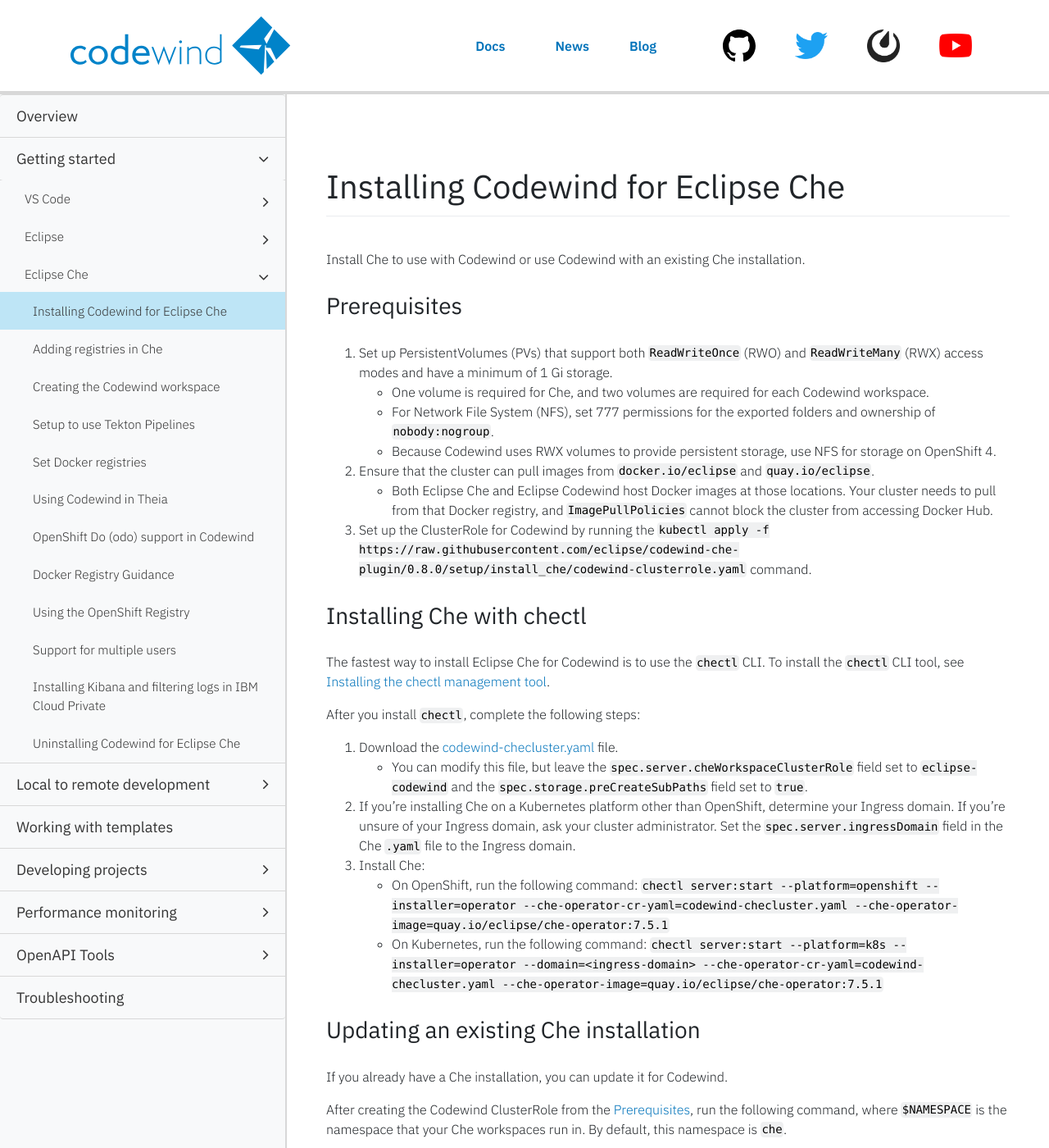
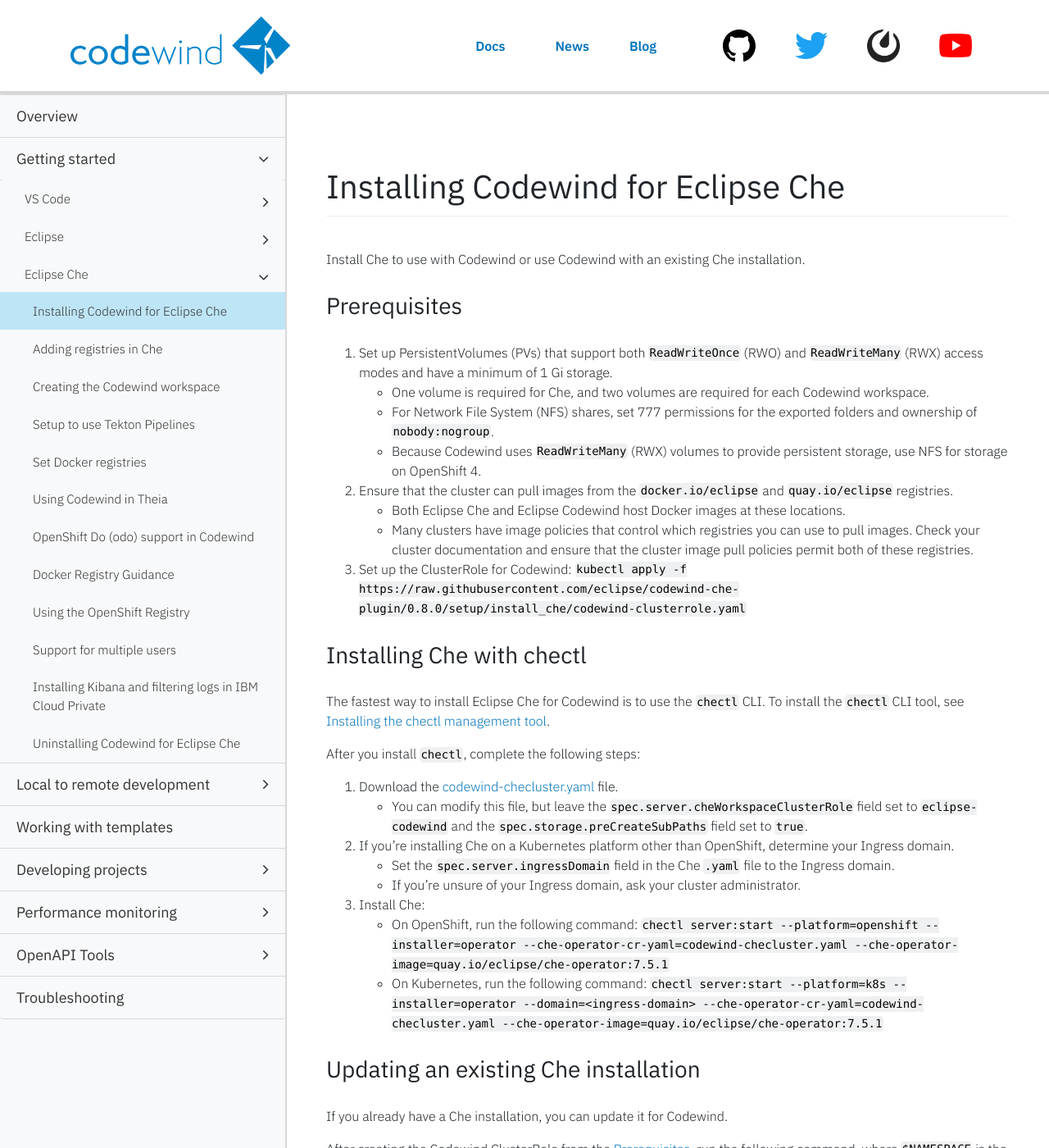
Before and after one commit to eclipse-archived/codewind-docs, a Jekyll site: the page built from docs/_documentations/mdt-che-installinfo.md, in a window 1280 px wide and 1400 px high. Shown: the whole window at 82% size. Built offline with Jekyll 4.4.1, drawn with Linux system fonts in a browser that asks for light colours; nearby versions of some CDN libraries; comment, search, counter and statistics services are not loaded.

Commit message:
Editing according to feedback
Signed-off-by: Sarah Ishida <sishida@us.ibm.com>

```diff
--- a/docs/_documentations/mdt-che-installinfo.md
+++ b/docs/_documentations/mdt-che-installinfo.md
@@ -14,11 +14,13 @@ Install Che to use with Codewind or use Codewind with an existing Che installati
 ### Prerequisites
 1. Set up PersistentVolumes (PVs) that support both `ReadWriteOnce` (RWO) and `ReadWriteMany` (RWX) access modes and have a minimum of 1 Gi storage.
    - One volume is required for Che, and two volumes are required for each Codewind workspace.
-   - For Network File System (NFS), set 777 permissions for the exported folders and ownership of `nobody:nogroup`.
-   - Because Codewind uses RWX volumes to provide persistent storage, use NFS for storage on OpenShift 4.
-2. Ensure that the cluster can pull images from `docker.io/eclipse` and `quay.io/eclipse`.
-   - Both Eclipse Che and Eclipse Codewind host Docker images at those locations. Your cluster needs to pull from that Docker registry, and `ImagePullPolicies` cannot block the cluster from accessing Docker Hub.
-3. Set up the ClusterRole for Codewind by running the `kubectl apply -f https://raw.githubusercontent.com/eclipse/codewind-che-plugin/0.8.0/setup/install_che/codewind-clusterrole.yaml` command.
+   - For Network File System (NFS) shares, set 777 permissions for the exported folders and ownership of `nobody:nogroup`.
+   - Because Codewind uses `ReadWriteMany` (RWX) volumes to provide persistent storage, use NFS for storage on OpenShift 4.
+2. Ensure that the cluster can pull images from the `docker.io/eclipse` and `quay.io/eclipse` registries.
+   - Both Eclipse Che and Eclipse Codewind host Docker images at these locations.
+   - Many clusters have image policies that control which registries you can use to pull images. Check your cluster documentation and ensure that the cluster image pull policies permit both of these registries.
+3. Set up the ClusterRole for Codewind:
+`kubectl apply -f https://raw.githubusercontent.com/eclipse/codewind-che-plugin/0.8.0/setup/install_che/codewind-clusterrole.yaml`
 
 ### Installing Che with chectl
 The fastest way to install Eclipse Che for Codewind is to use the `chectl` CLI. To install the `chectl` CLI tool, see [Installing the chectl management tool](https://www.eclipse.org/che/docs/che-7/installing-the-chectl-management-tool/).
@@ -26,7 +28,9 @@ The fastest way to install Eclipse Che for Codewind is to use the `chectl` CLI.
 After you install `chectl`, complete the following steps:
 1. Download the [codewind-checluster.yaml](https://github.com/eclipse/codewind-che-plugin/blob/0.8.0/setup/install_che/che-operator/codewind-checluster.yaml) file.
     - You can modify this file, but leave the `spec.server.cheWorkspaceClusterRole` field set to `eclipse-codewind` and the `spec.storage.preCreateSubPaths` field set to `true`.
-2. If you're installing Che on a Kubernetes platform other than OpenShift, determine your Ingress domain. If you're unsure of your Ingress domain, ask your cluster administrator. Set the `spec.server.ingressDomain` field in the Che `.yaml` file to the Ingress domain.
+2. If you're installing Che on a Kubernetes platform other than OpenShift, determine your Ingress domain.
+    - Set the `spec.server.ingressDomain` field in the Che `.yaml` file to the Ingress domain.
+    - If you're unsure of your Ingress domain, ask your cluster administrator.
 3. Install Che:
     - On OpenShift, run the following command: `chectl server:start --platform=openshift --installer=operator --che-operator-cr-yaml=codewind-checluster.yaml --che-operator-image=quay.io/eclipse/che-operator:7.5.1`
     - On Kubernetes, run the following command: `chectl server:start --platform=k8s --installer=operator --domain=<ingress-domain> --che-operator-cr-yaml=codewind-checluster.yaml --che-operator-image=quay.io/eclipse/che-operator:7.5.1`
```
